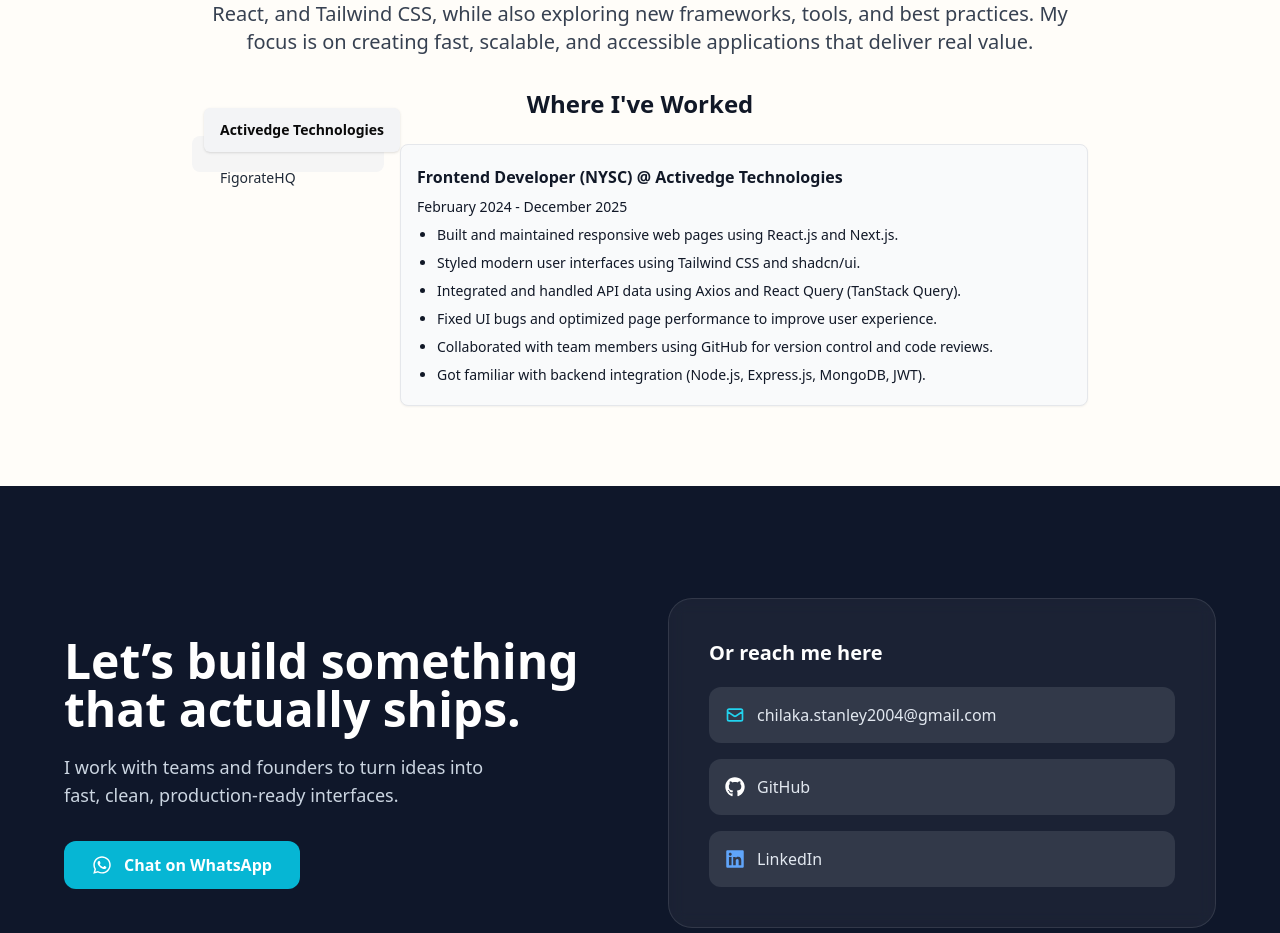
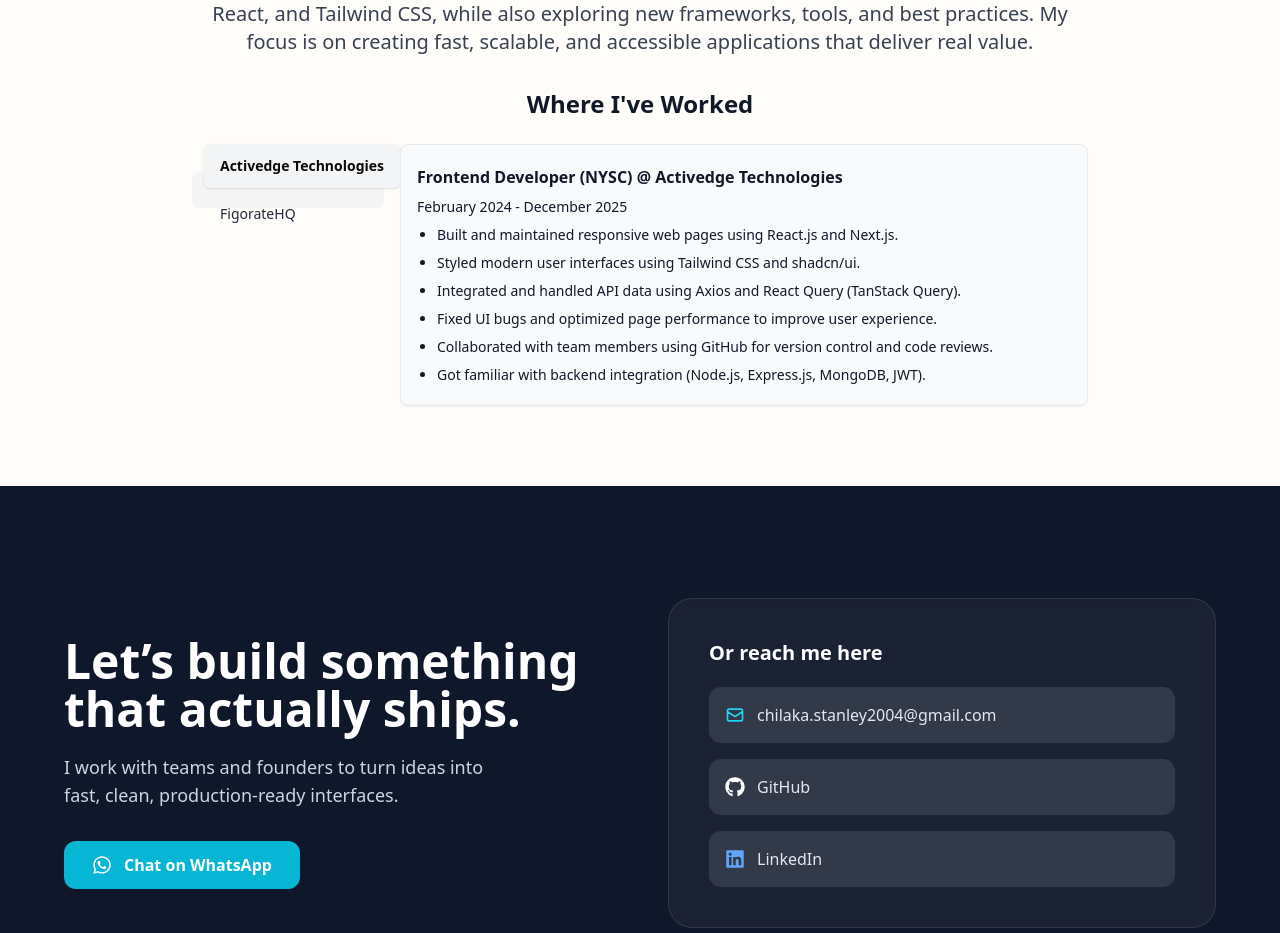
Before and after one commit to BigCelz/vite-portfolio, a React (Vite) app: page / in a window 1280 px wide. Shown: the part 2740-3673 px from the top of the page. Built offline with nearby package versions, Linux system fonts and the light colour scheme.

Commit message:
update redo

```diff
--- a/src/sections/About.jsx
+++ b/src/sections/About.jsx
@@ -27,7 +27,7 @@
         </div>
 
         <Tabs defaultValue="item-1" className="flex flex-col md:flex-row gap-4">
-          <TabsList className="flex md:flex-col gap-1 p-3 w-full md:w-48 items-start !bg-none">
+          <TabsList className="flex md:flex-col gap-1 p-3 w-full md:w-48 items-start sm:mt-9 !bg-none">
             <TabsTrigger
               value="item-1"
               className="!justify-start py-2 px-3 md:py-3 md:px-4 text-gray-800 font-medium hover:bg-gray-50 data-[state=active]:font-bold data-[state=active]:bg-gray-100 rounded-md"
```
